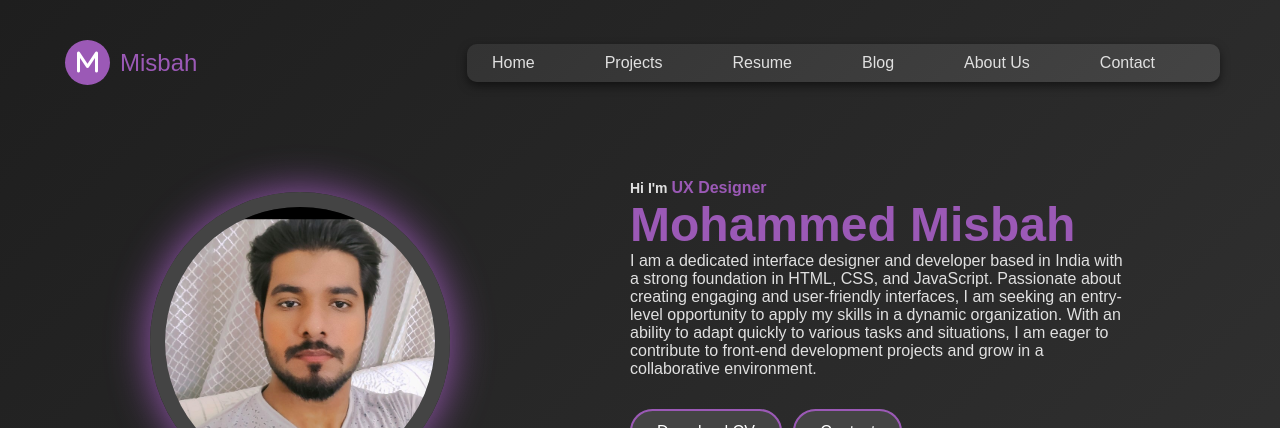
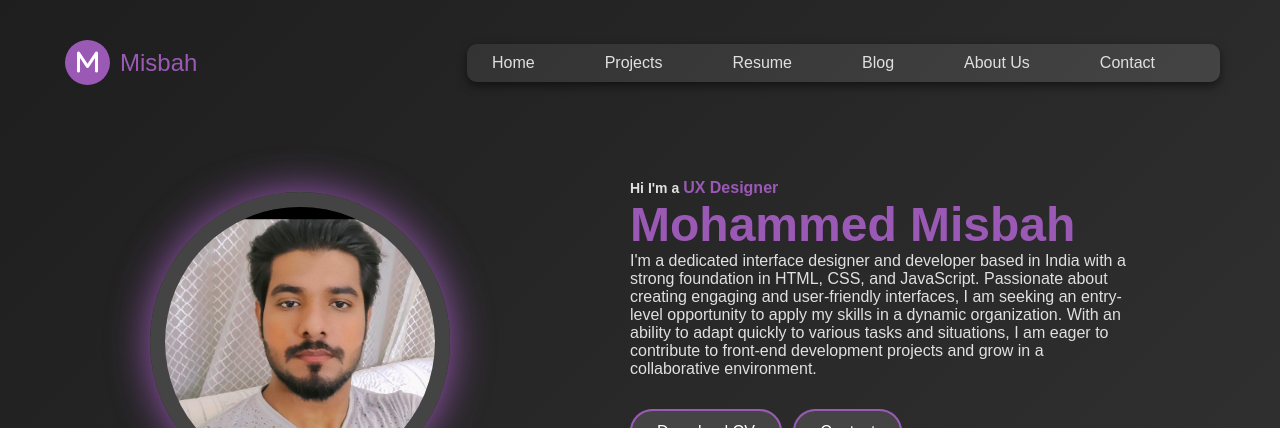
Before and after one commit to misbah2002/Portfolio, a plain HTML site: page index.html in a window 1280 px wide. Shown: the top 428 px of the page. Drawn offline with nearby package versions, Linux system fonts and the light colour scheme.

Commit message:
Update index.html

```diff
--- a/index.html
+++ b/index.html
@@ -36,9 +36,9 @@
                     <img src="Snapchat-659539560.jpg" alt="profile pic">
                 </div>
                 <div class="hero-text">
-                    <h5>Hi I'm <span class="input"></span></h5>
+                    <h5>Hi I'm a <span class="input"></span></h5>
                     <h1>Mohammed Misbah</h1>
-                    <p>I am a dedicated interface designer and developer based in India with a strong foundation in HTML, CSS, and JavaScript. Passionate about creating engaging and user-friendly interfaces, I am seeking an entry-level opportunity to apply my skills in a dynamic organization. With an ability to adapt quickly to various tasks and situations, I am eager to contribute to front-end development projects and grow in a collaborative environment.</p>
+                    <p>I'm a dedicated interface designer and developer based in India with a strong foundation in HTML, CSS, and JavaScript. Passionate about creating engaging and user-friendly interfaces, I am seeking an entry-level opportunity to apply my skills in a dynamic organization. With an ability to adapt quickly to various tasks and situations, I am eager to contribute to front-end development projects and grow in a collaborative environment.</p>
 
                     <div class="btn-group">
                         <a href="Mohammed Misbah ullah.pdf" target="_blank" class="btn active">Download CV</a>
```
